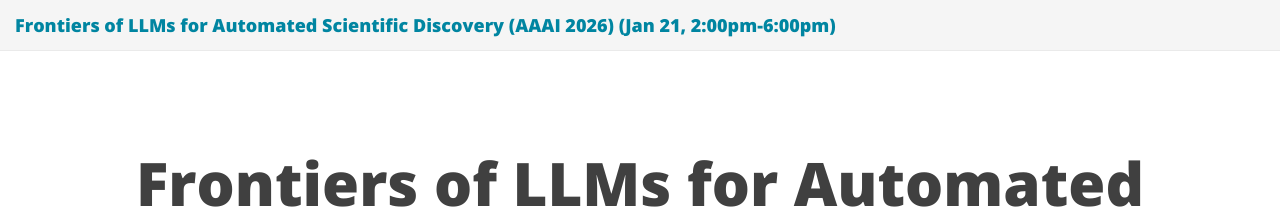
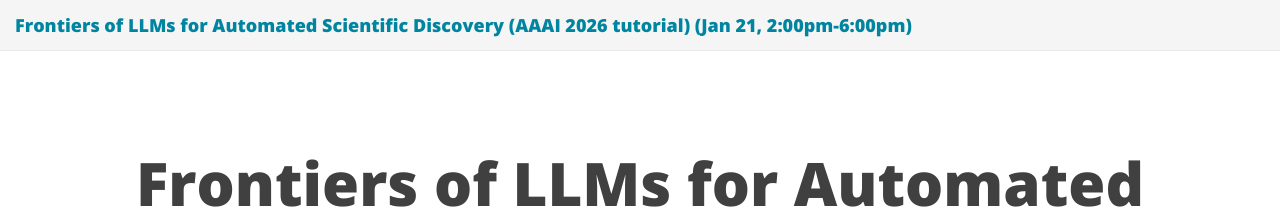
Before and after one commit to ZonglinY/llm4sd-aaai-2026, a Jekyll site: the page built from index.md, in a window 1280 px wide. Shown: the top 209 px of the page. Built offline with Jekyll 4.4.1, drawn with Linux system fonts in a browser that asks for light colours; nearby versions of some CDN libraries.

Commit message:
Update _config.yml

```diff
--- a/_config.yml
+++ b/_config.yml
@@ -17,7 +17,7 @@ timezone: "Asia/Singapore"
 # Of course don't forget to change the username and projectname to YOUR username and project
 
 # Name of website
-title: Frontiers of LLMs for Automated Scientific Discovery (AAAI 2026) (Jan 21, 2:00pm-6:00pm)
+title: Frontiers of LLMs for Automated Scientific Discovery (AAAI 2026 tutorial) (Jan 21, 2:00pm-6:00pm)
 
 # Short description of your site
 description: Automated-Scientific-Discovery
```
